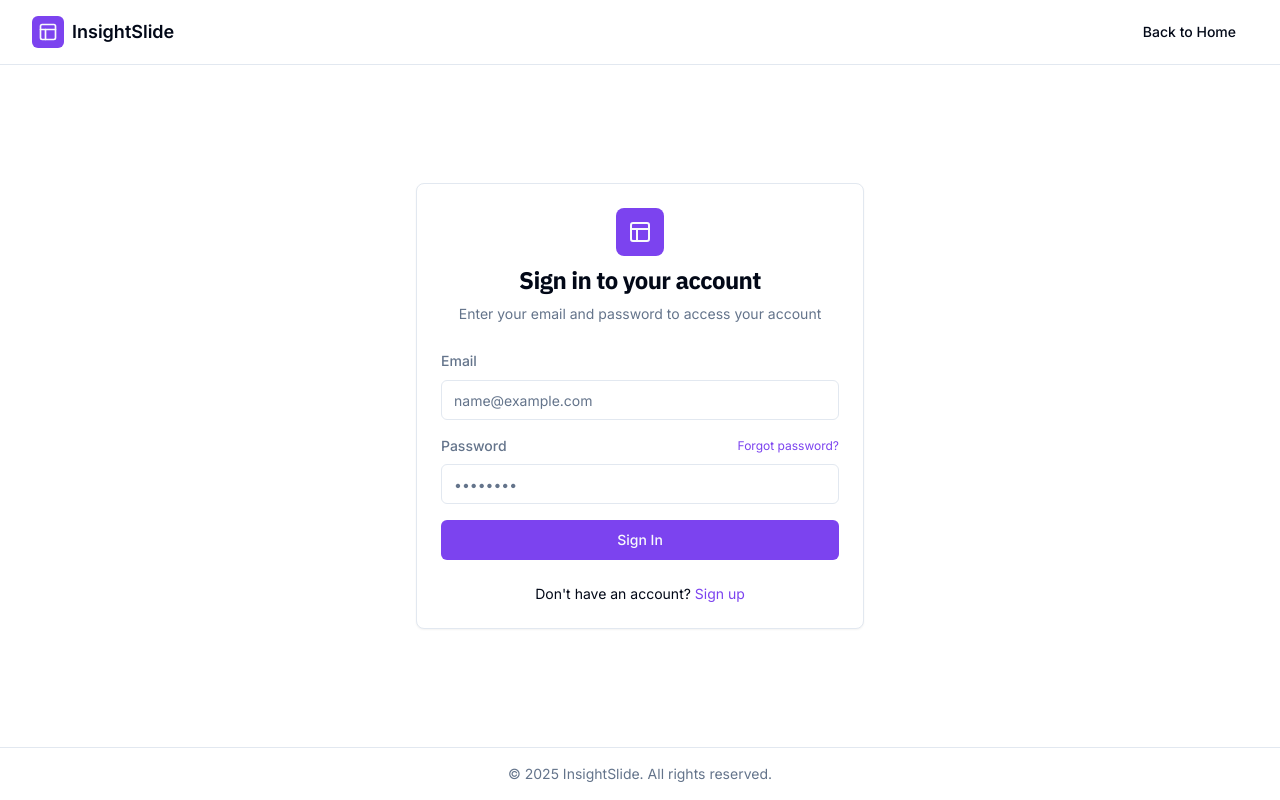
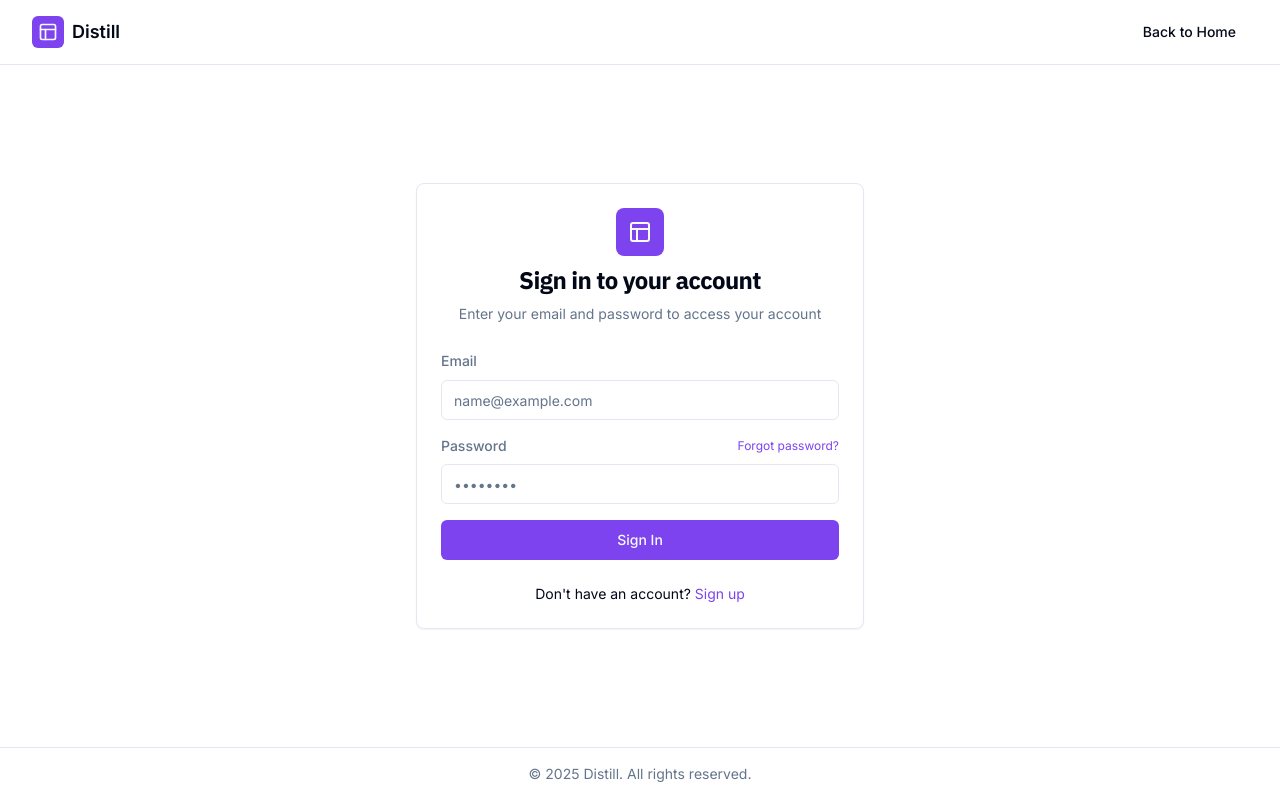
Before and after one commit to tpvfmilk/insight-slide-forge, a React (Vite) app: page /login in a window 1280 px wide. Built offline with nearby package versions, Linux system fonts and the light colour scheme.

Commit message:
Rename app to Distill
Rename all instances of "InsightSlide" to "Distill" in the codebase.

```diff
--- a/index.html
+++ b/index.html
@@ -1,13 +1,14 @@
+
 <!DOCTYPE html>
 <html lang="en">
   <head>
     <meta charset="UTF-8" />
     <meta name="viewport" content="width=device-width, initial-scale=1.0" />
-    <title>insight-slide-forge</title>
+    <title>Distill</title>
     <meta name="description" content="Lovable Generated Project" />
     <meta name="author" content="Lovable" />
 
-    <meta property="og:title" content="insight-slide-forge" />
+    <meta property="og:title" content="Distill" />
     <meta property="og:description" content="Lovable Generated Project" />
     <meta property="og:type" content="website" />
     <meta property="og:image" content="https://lovable.dev/opengraph-image-p98pqg.png" />
--- a/src/components/layout/InsightSidebar.tsx
+++ b/src/components/layout/InsightSidebar.tsx
@@ -36,7 +36,7 @@ export const InsightSidebar = () => {
           <div className="flex items-center justify-center h-8 w-8 rounded-md bg-primary text-primary-foreground">
             <Layout className="h-5 w-5" />
           </div>
-          <span className="font-semibold text-lg">InsightSlide</span>
+          <span className="font-semibold text-lg">Distill</span>
         </Link>
         <div className="flex-1" />
         <SidebarTrigger />
--- a/src/pages/LandingPage.tsx
+++ b/src/pages/LandingPage.tsx
@@ -1,3 +1,4 @@
+
 import { Button } from "@/components/ui/button";
 import { ArrowRight, Layout, CheckCircle, Key, FileText, Upload } from "lucide-react";
 import { Link } from "react-router-dom";
@@ -15,7 +16,7 @@ const LandingPage = () => {
             <div className="flex items-center justify-center h-8 w-8 rounded-md bg-primary text-primary-foreground">
               <Layout className="h-5 w-5" />
             </div>
-            <span className="font-semibold text-lg">InsightSlide</span>
+            <span className="font-semibold text-lg">Distill</span>
           </div>
 
           <nav className="hidden md:flex gap-6">
@@ -52,7 +53,7 @@ const LandingPage = () => {
                 Transform video content into structured slide decks
               </h1>
               <p className="text-xl text-muted-foreground">
-                InsightSlide uses AI to analyze educational videos and create comprehensive, editable slide decks for study, review, and teaching.
+                Distill uses AI to analyze educational videos and create comprehensive, editable slide decks for study, review, and teaching.
               </p>
               <div className="flex flex-col sm:flex-row gap-3">
                 <Button asChild size="lg" className="gap-2">
@@ -72,7 +73,7 @@ const LandingPage = () => {
             <div className="relative aspect-video rounded-xl overflow-hidden shadow-xl border">
               <img
                 src="/lovable-uploads/eabb2f69-00a5-4556-860a-ac4b00284a5d.png"
-                alt="InsightSlide Interface"
+                alt="Distill Interface"
                 className="w-full h-full object-cover"
               />
             </div>
@@ -144,7 +145,7 @@ const LandingPage = () => {
       <section className="py-20">
         <div className="container">
           <div className="text-center mb-16 max-w-2xl mx-auto">
-            <h2 className="text-3xl font-bold mb-4">Who Uses InsightSlide?</h2>
+            <h2 className="text-3xl font-bold mb-4">Who Uses Distill?</h2>
             <p className="text-muted-foreground">
               Designed for academic professionals and knowledge workers who need to process educational content efficiently.
             </p>
@@ -179,7 +180,7 @@ const LandingPage = () => {
           <div className="max-w-3xl mx-auto text-center space-y-6">
             <h2 className="text-3xl font-bold">Ready to transform your video content?</h2>
             <p className="text-xl opacity-90">
-              Join InsightSlide today and start creating structured, accessible slide decks from your educational videos.
+              Join Distill today and start creating structured, accessible slide decks from your educational videos.
             </p>
             <Button asChild size="lg" variant="secondary">
               <Link to="/register">
@@ -201,7 +202,7 @@ const LandingPage = () => {
                 <div className="flex items-center justify-center h-8 w-8 rounded-md bg-primary text-primary-foreground">
                   <Layout className="h-5 w-5" />
                 </div>
-                <span className="font-semibold text-lg">InsightSlide</span>
+                <span className="font-semibold text-lg">Distill</span>
               </div>
               <p className="text-sm text-muted-foreground">
                 Transform video content into structured slide decks with AI.
@@ -236,7 +237,7 @@ const LandingPage = () => {
           </div>
 
           <div className="border-t mt-12 pt-6 text-center text-sm text-muted-foreground">
-            &copy; 2025 InsightSlide. All rights reserved.
+            &copy; 2025 Distill. All rights reserved.
           </div>
         </div>
       </footer>
--- a/src/pages/LoginPage.tsx
+++ b/src/pages/LoginPage.tsx
@@ -14,7 +14,7 @@ const LoginPage = () => {
             <div className="flex items-center justify-center h-8 w-8 rounded-md bg-primary text-primary-foreground">
               <Layout className="h-5 w-5" />
             </div>
-            <span className="font-semibold text-lg">InsightSlide</span>
+            <span className="font-semibold text-lg">Distill</span>
           </Link>
           <Button asChild variant="ghost" size="sm">
             <Link to="/">Back to Home</Link>
@@ -29,7 +29,7 @@ const LoginPage = () => {
       <footer className="py-4 border-t">
         <div className="container">
           <div className="text-center text-sm text-muted-foreground">
-            &copy; 2025 InsightSlide. All rights reserved.
+            &copy; 2025 Distill. All rights reserved.
           </div>
         </div>
       </footer>
--- a/src/pages/RegisterPage.tsx
+++ b/src/pages/RegisterPage.tsx
@@ -14,7 +14,7 @@ const RegisterPage = () => {
             <div className="flex items-center justify-center h-8 w-8 rounded-md bg-primary text-primary-foreground">
               <Layout className="h-5 w-5" />
             </div>
-            <span className="font-semibold text-lg">InsightSlide</span>
+            <span className="font-semibold text-lg">Distill</span>
           </Link>
           <Button asChild variant="ghost" size="sm">
             <Link to="/">Back to Home</Link>
@@ -29,7 +29,7 @@ const RegisterPage = () => {
       <footer className="py-4 border-t">
         <div className="container">
           <div className="text-center text-sm text-muted-foreground">
-            &copy; 2025 InsightSlide. All rights reserved.
+            &copy; 2025 Distill. All rights reserved.
           </div>
         </div>
       </footer>
--- a/src/pages/ResetPasswordPage.tsx
+++ b/src/pages/ResetPasswordPage.tsx
@@ -14,7 +14,7 @@ const ResetPasswordPage = () => {
             <div className="flex items-center justify-center h-8 w-8 rounded-md bg-primary text-primary-foreground">
               <Layout className="h-5 w-5" />
             </div>
-            <span className="font-semibold text-lg">InsightSlide</span>
+            <span className="font-semibold text-lg">Distill</span>
           </Link>
           <Button asChild variant="ghost" size="sm">
             <Link to="/">Back to Home</Link>
@@ -29,7 +29,7 @@ const ResetPasswordPage = () => {
       <footer className="py-4 border-t">
         <div className="container">
           <div className="text-center text-sm text-muted-foreground">
-            &copy; 2025 InsightSlide. All rights reserved.
+            &copy; 2025 Distill. All rights reserved.
           </div>
         </div>
       </footer>
```
